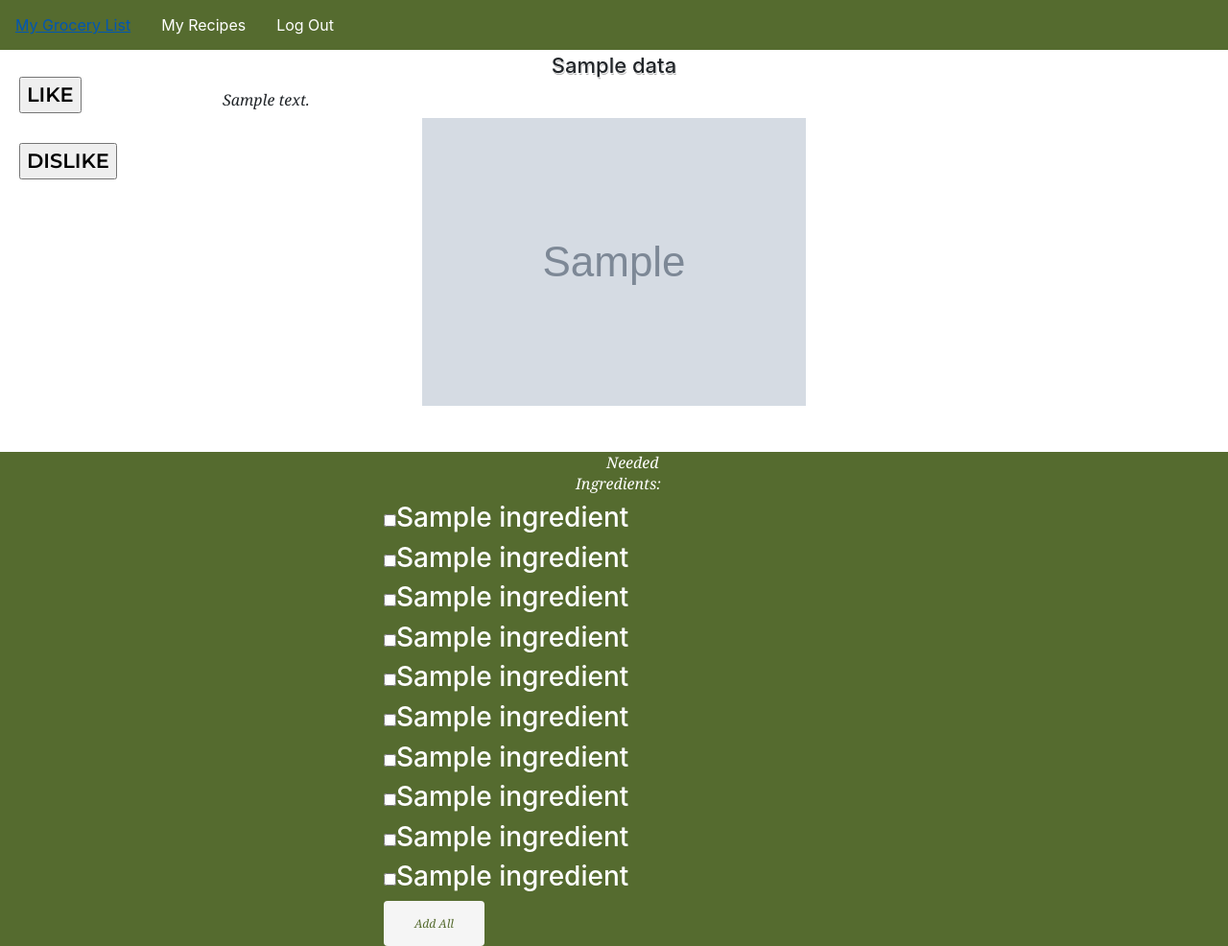
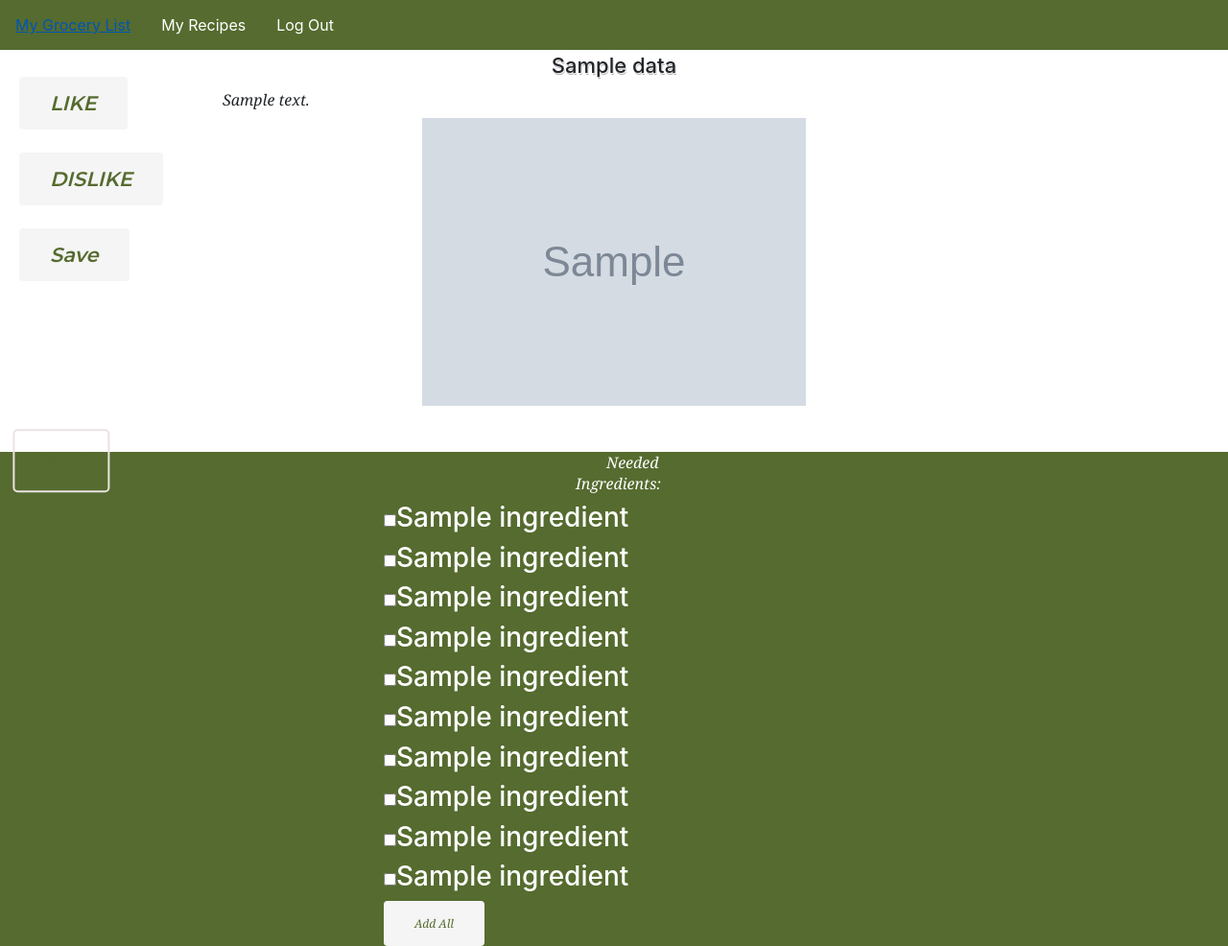
Before and after one commit to cedwards57/project2-csc4350, a Flask app: template templates/recipe.html in a window 1280 px wide. Shown: the whole page at 96% size. Run offline with Flask 2, Linux system fonts and the light colour scheme; the template is opened without the code that fills it: most values are stand-ins (such as "Sample title", 1, 10 or a date in 2020); grey boxes marked "Sample" are stand-in pictures; some libraries are stand-ins or nearby versions.

Commit message:
SaveBotton
Different from the css, the "submit button" only works for bootstrap, and I made two different "Save" button, please decide which one is the funtion need.

```diff
--- a/templates/recipe.html
+++ b/templates/recipe.html
@@ -78,43 +78,28 @@
                 display: inline-block;
                 font-size: 16px;
             }
-            .heart-btn2{
+            .Savebutton{
                 position: absolute;
-                top: 30%;
+                top: 60%;
                 left: 5%;
                 transform: translate(-50%,-50%);
-            }
-            .content{
-                position: absolute;
-                top: 80px;
-                left: 20px;
-                padding: 15px 30px;
-                display: flex;
-                border: 2px solid #eae2e1;
-                border-radius: 5px;
-                cursor: pointer;
             }
             .sidebar {
                 position: absolute;
                 top: 80px;
                 left: 20px;
             }
-            .content2{
-                padding: 13px 16px;
+            .Scontent{
+                padding: 15px 20px;
                 display: flex;
                 border: 2px solid #eae2e1;
                 border-radius: 5px;
                 cursor: pointer;
             }
-            .content.heart-active{
+            .Scontent.active{
                 border-color: #f9b9c4;
                 background: darkolivegreen;
             }
-            .content2.heart-active{
-                border-color: #f9b9c4;
-                background: darkolivegreen;
-            }
-
             .sidebar input{
                 font-size: 21px;
                 font-family: 'Montserrat',sans-serif;
@@ -132,48 +117,29 @@
                 color: white;
             }
             {% endif %}
-            .text2{
+            .like{
                 font-size: 21px;
-                margin-left: 30px;
+                margin-bottom: 0 50% ;
                 color: darkolivegreen;
                 font-family: 'Montserrat',sans-serif;
             }
-            .numb:before{
+            .dislike{
                 font-size: 21px;
-                margin-left: 7px;
-                font-weight: 600;
-                color: #9C9496;
-                font-family: sans-serif;
+                margin-bottom: 0 50% ;
+                color: darkolivegreen;
+                font-family: 'Montserrat',sans-serif;
             }
-            .numb2:before{
+            .text3{
                 font-size: 21px;
-                margin-left: 7px;
-                font-weight: 600;
-                color: #9C9496;
-                font-family: sans-serif;
+                margin-bottom: 0 50% ;
+                color: darkolivegreen;
+                font-family: 'Montserrat',sans-serif;
             }
-            .text.heart-active{
+
+            .text3.active{
                 color: white;
             }
-            .text2.heart-active{
-                color: white;
-            }
-            .heart.heart-active{
-                animation: animate .8s steps(28) 1;
-                background-position: right;
-            }
-            .heart2.heart-active{
-                animation: animate .8s steps(28) 1;
-                background-position: right;
-            }
-            @keyframes animate {
-            0%{
-                background-position: left;
-            }
-            100%{
-                background-position: right;
-            }
-}
+
         </style>
     </head>
     <body>
@@ -209,25 +175,23 @@
                 </form>
             </div>
             <div class="sidebar">
-                <span class="text"><form action="/likerecipe" method="post"><input type="hidden" name="recipe_id" value="{{ data['recipe_id'] }}"/><input type="submit" class="like" value="LIKE" /></form></span>
-                <span class="text2"><form action="/dislikerecipe" method="post"><input type="hidden" name="recipe_id" value="{{ data['recipe_id'] }}"/><input type="submit" class="dislike" value="DISLIKE" /></form></span>
+                <span class="text"><form action="/likerecipe" method="post"><input type="hidden" name="recipe_id" value="{{ data['recipe_id'] }}"/><input type="submit" class="btn btn-primary" value="LIKE" /></form></span></br>
+                <span class="text2"><form action="/dislikerecipe" method="post"><input type="hidden" name="recipe_id" value="{{ data['recipe_id'] }}"/><input type="submit" class="btn btn-primary" value="DISLIKE" /></form></span><br>
+                <span class="text4"><form action="/dislikerecipe" method="post"><input type="hidden" name="recipe_id" value="{{ data['recipe_id'] }}"/><input type="submit" class="btn btn-primary" value="Save" /></form></span>
+
             </div>
             </div>
+            <div class="Savebutton">
+                <div class="Scontent">
+                  <span class="text3">SAVE</span>
+                  <span class="numb2"></span>
+                </div>
+              </div>
               <script>
                 $(document).ready(function(){
-                  $('.content').click(function(){
-                    $('.content').toggleClass("heart-active")
-                    $('.text').toggleClass("heart-active")
-                    $('.numb').toggleClass("heart-active")
-                    $('.heart').toggleClass("heart-active")
-                  });
-                });
-                $(document).ready(function(){
-                  $('.content2').click(function(){
-                    $('.content2').toggleClass("heart-active")
-                    $('.text2').toggleClass("heart-active")
-                    $('.numb2').toggleClass("heart-active")
-                    $('.heart2').toggleClass("heart-active")
+                  $('.Scontent').click(function(){
+                    $('.Scontent').toggleClass("active")
+                    $('.text3').toggleClass("active")
                   });
                 });
               </script>
```
